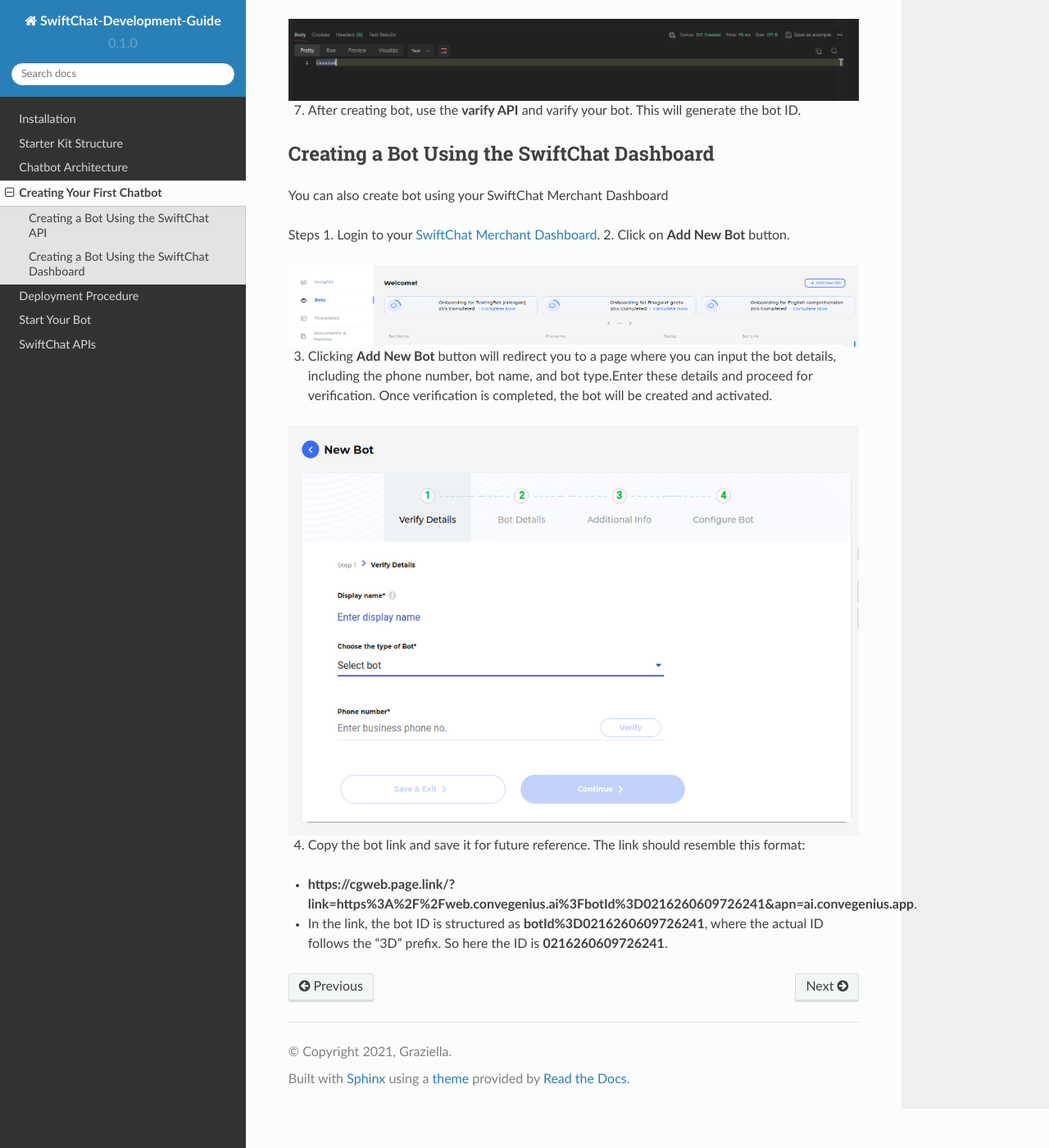
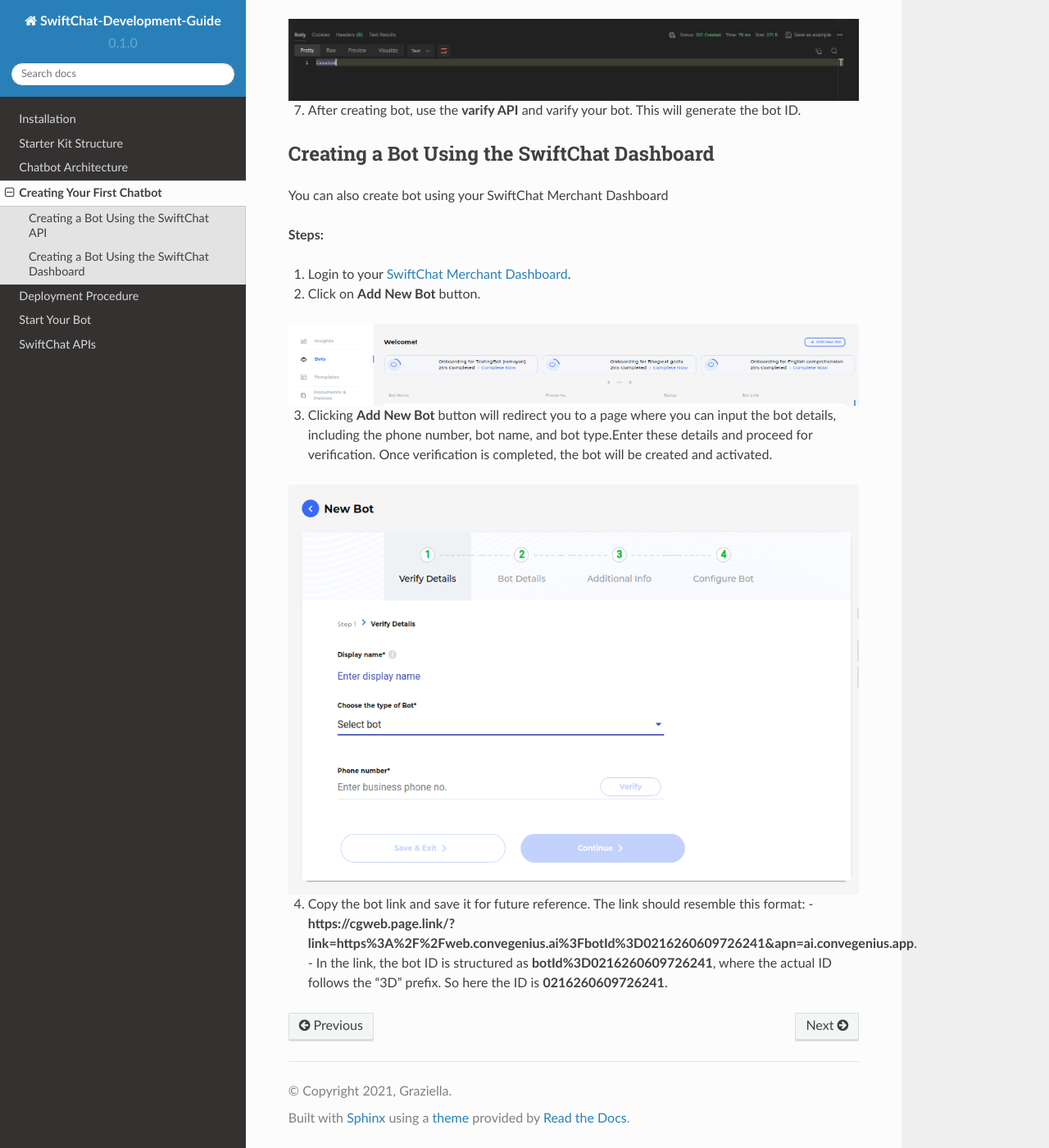
Before and after one commit to Priyanka-sharma181/Chatbot-Development-Guide, a Sphinx documentation site: the page built from docs/source/start_bot.rst, in a window 1280 px wide and 1400 px high, scrolled down 1946 px. Shown: the whole window at 82% size. Built offline with Sphinx 7.4.7 and the Read the Docs theme 2.0.0, drawn with Linux system fonts in a browser that asks for light colours.

```diff
--- a/docs/source/start_bot.rst
+++ b/docs/source/start_bot.rst
@@ -54,12 +54,12 @@ You can employ any tool or platform to interact with the SwiftChat APIs. In this
 7. After creating bot, use the **varify API** and varify your bot. This will generate the bot ID.
 
 
-
 Creating a Bot Using the SwiftChat Dashboard
 ------------------------
 You can also create bot using your SwiftChat Merchant Dashboard
 
-Steps
+**Steps:**
+
 1. Login to your `SwiftChat Merchant Dashboard <https://dashboard.swiftchat.ai/bots>`_.
 2. Click on **Add New Bot** button.
 
@@ -80,6 +80,5 @@ Steps
 
 
 4. Copy the bot link and save it for future reference. The link should resemble this format:
-
-- **https://cgweb.page.link/?link=https%3A%2F%2Fweb.convegenius.ai%3FbotId%3D0216260609726241&apn=ai.convegenius.app**.
-- In the link, the bot ID is structured as **botId%3D0216260609726241**, where the actual ID follows the "3D" prefix. So here the ID is **0216260609726241**.
+   - **https://cgweb.page.link/?link=https%3A%2F%2Fweb.convegenius.ai%3FbotId%3D0216260609726241&apn=ai.convegenius.app**.
+   - In the link, the bot ID is structured as **botId%3D0216260609726241**, where the actual ID follows the "3D" prefix. So here the ID is **0216260609726241**.
```
